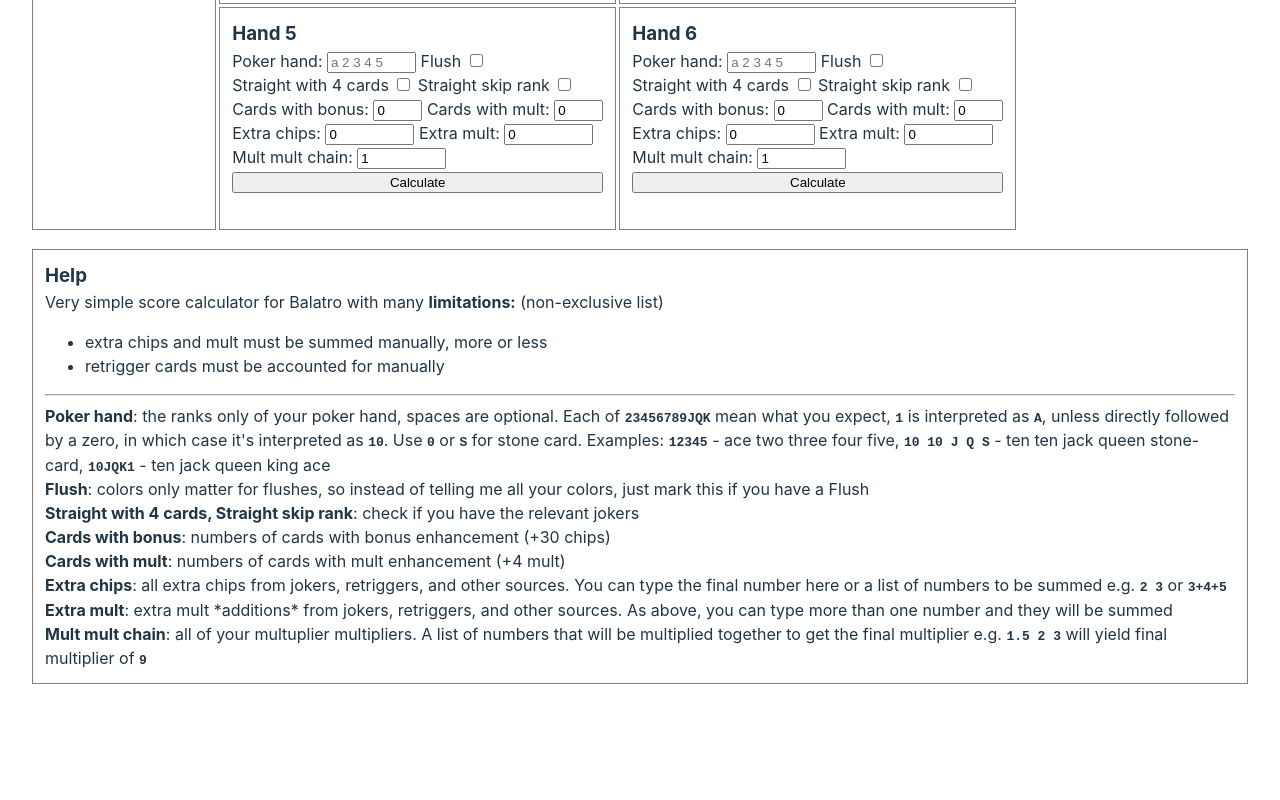
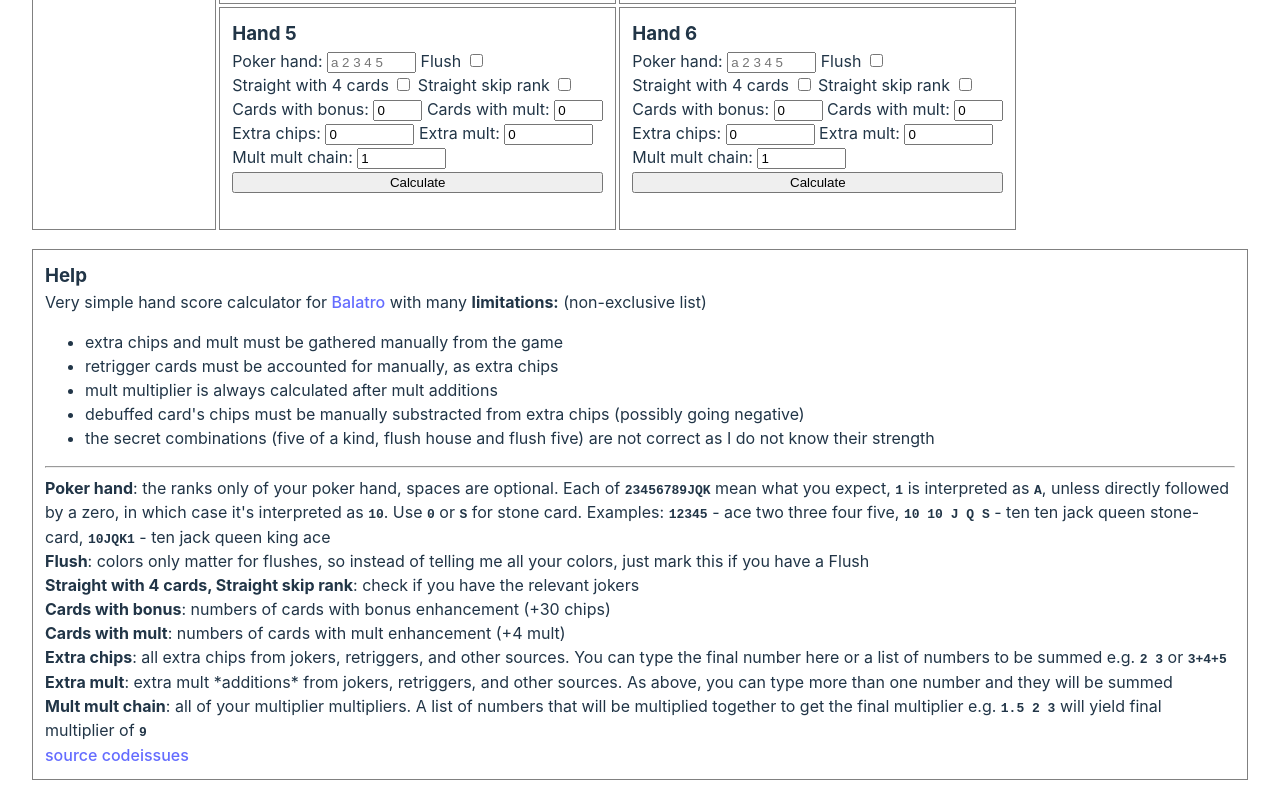
Before and after one commit to itrend/balcal, a React (Vite) app: page / in a window 1280 px wide. Shown: the part 600-1400 px from the top of the page. Before the commit the page ends 1316 px from the top, so only its background shows below. Built offline with nearby package versions, Linux system fonts and the light colour scheme.

Commit message:
list limitations, typos

```diff
--- a/src/components/help.tsx
+++ b/src/components/help.tsx
@@ -2,10 +2,15 @@ export function Help() {
   return (
     <div id="help">
       <h3>Help</h3>
-      Very simple score calculator for Balatro with many <b>limitations:</b> (non-exclusive list)
+      Very simple hand score calculator for <a href="https://www.playbalatro.com/">Balatro</a> with
+      many <b>limitations:</b> (non-exclusive list)
       <ul>
-        <li>extra chips and mult must be summed manually, more or less</li>
-        <li>retrigger cards must be accounted for manually</li>
+        <li>extra chips and mult must be gathered manually from the game</li>
+        <li>retrigger cards must be accounted for manually, as extra chips</li>
+        <li>mult multiplier is always calculated after mult additions</li>
+        <li>debuffed card&apos;s chips must be manually substracted from extra chips (possibly going negative)</li>
+        <li>the secret combinations (five of a kind, flush house and flush five) are not correct as I
+          do not know their strength</li>
       </ul>
       <hr/>
       <b>Poker hand</b>: the ranks only of your poker hand, spaces are optional. Each
@@ -30,9 +35,11 @@ export function Help() {
       <b>Extra mult</b>: extra mult *additions* from jokers, retriggers, and other sources. As above,
       you can type more than one number and they will be summed
       <br />
-      <b>Mult mult chain</b>: all of your multuplier multipliers. A list of numbers that will be multiplied
+      <b>Mult mult chain</b>: all of your multiplier multipliers. A list of numbers that will be multiplied
       together to get the final multiplier e.g. <code>1.5 2 3</code> will yield final multiplier of <code>9</code>
       <br />
+      <a href="https://github.com/itrend/balcal">source code</a>
+      <a href="https://github.com/itrend/balcal/issues">issues</a>
     </div>
   )
 }
```
